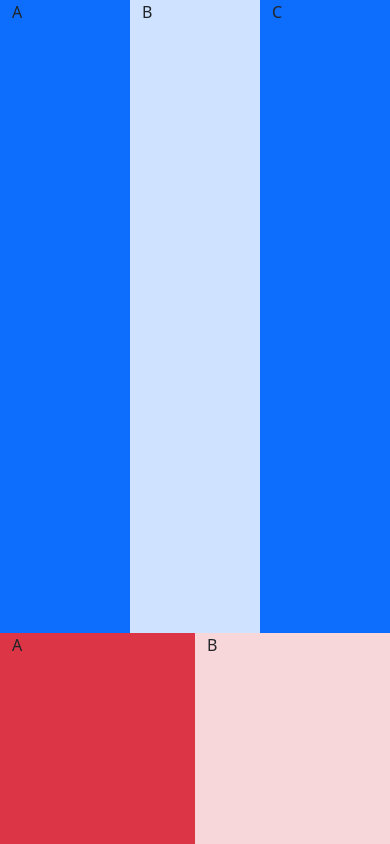
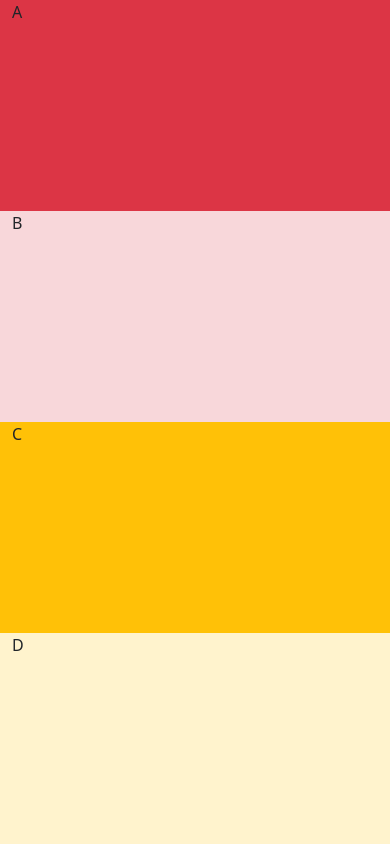
Before and after one commit to GeeksHubsAcademy/fsdVLC0124Bootstrap1, a plain HTML site: page index.html in a window 390 px wide. Drawn offline with nearby package versions, Linux system fonts and the light colour scheme.

Commit message:
Responsive aplicado en bootstrap para 4 columnas

```diff
--- a/index.html
+++ b/index.html
@@ -11,16 +11,24 @@
 </head>
 <body>
 
-    <div class="container-fluid altura">
+    <!-- <div class="container-fluid altura">
         <div class="row h-75">
             <div class="col bg-primary">A</div>
             <div class="col bg-primary-subtle">B</div>
             <div class="col bg-primary">C</div>
         </div>
-        <!-- <div class="row background-blue">row2</div> -->
         <div class="row h-25">
             <div class="col bg-danger">A</div>
             <div class="col bg-danger-subtle">B</div>
+        </div>
+    </div> -->
+
+    <div class="container-fluid altura">
+        <div class="row h-100">
+            <div class="col-12 col-md-6 col-lg-3 bg-danger">A</div>
+            <div class="col-12 col-md-6 col-lg-3 bg-danger-subtle">B</div>
+            <div class="col-12 col-md-6 col-lg-3 bg-warning">C</div>
+            <div class="col-12 col-md-6 col-lg-3 bg-warning-subtle">D</div>
         </div>
     </div>
 
```
